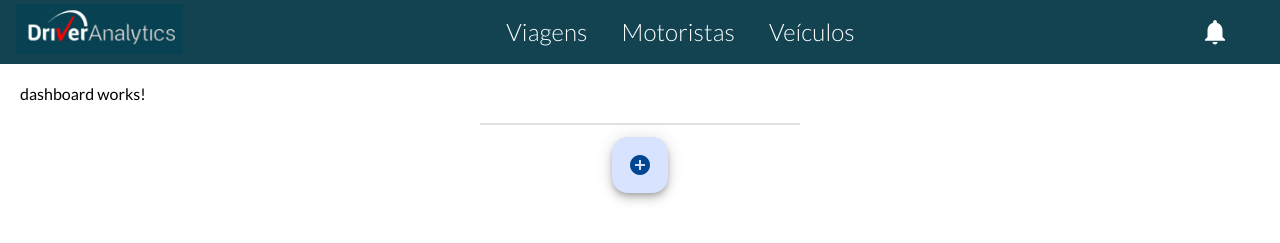
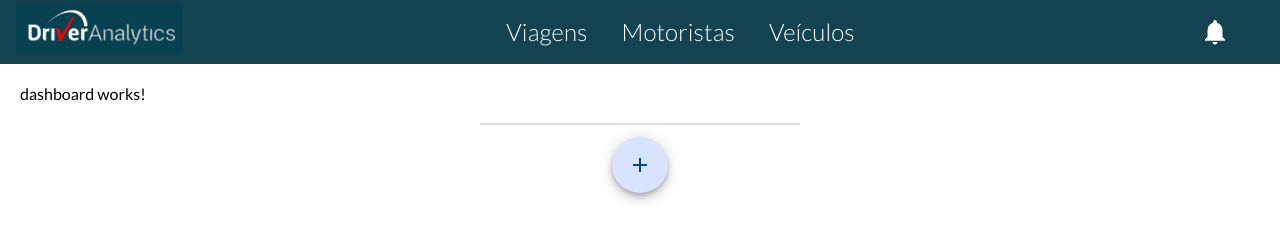
Before and after one commit to marianafaustino/desafio-motora-angular, an Angular app: page / in a window 1280 px wide. Shown: the top 243 px of the page. Built offline with nearby package versions, Linux system fonts and the light colour scheme.

Commit message:
style: ajustar aparencia do botao add

```diff
--- a/src/app/app.component.html
+++ b/src/app/app.component.html
@@ -1,13 +1,11 @@
 <mat-toolbar class="header">
 
-  <!-- Título no meio -->
   <a routerLink="/" >
     <img src="assets/logo.png" alt="Logo" width="100" />
   </a>
 
   <div class="spacer"></div>
 
-  <!-- Botões da Navbar -->
   <button mat-button routerLink="/viagens">Viagens</button>
   <button mat-button routerLink="/motoristas">Motoristas</button>
   <button mat-button routerLink="/veiculos">Veículos</button>
@@ -19,7 +17,6 @@
 
 </mat-toolbar>
 
-<!-- Submenu de Opções -->
 <mat-menu #optionsMenu="matMenu">
   <button mat-menu-item>
     <mat-icon>settings</mat-icon> Configurações
@@ -38,10 +35,11 @@
 
 <mat-divider class="custom-divider"></mat-divider>
 <div class="add-button-container">
-  <button mat-fab color="primary" (click)="openDialog()">
-    <mat-icon>add_circle</mat-icon>
+  <button mat-fab color="primary" (click)="openDialog()" class="add-button">
+    <mat-icon>add</mat-icon>
   </button>
 </div>
+
 
 
 <mat-toolbar class="footer">
--- a/src/app/app.component.scss
+++ b/src/app/app.component.scss
@@ -4,19 +4,36 @@
 
 .custom-divider {
     width: 320px;
-    margin: auto; /* Adiciona espaço acima e abaixo da linha */
-    border-width: 2px; /* Ajusta a espessura da linha */
-    border-color: rgba(0, 0, 0, 0.12); /* Cor do divisor (Material padrão) */
+    margin: auto;
+    border-width: 2px;
+    border-color: rgba(0, 0, 0, 0.12);
   }
 
   .add-button-container {
     display: flex;
-    justify-content: center; /* Centraliza o botão */
-    margin-top: 12px; /* Espaço após o divisor */
+    justify-content: center;
+    margin-top: 12px;
+    position: relative;
   }
 
-  button.mat-fab {
-    width: 56px;
-    height: 56px;
-    font-size: 24px;
+  .add-button {
+    --mdc-fab-container-shape: 50%;
+    --mdc-fab-size: 56px;
+    --mdc-fab-icon-size: 100%;
+    padding: 0 !important;
+    width: 56px !important;
+    height: 56px !important;
+    display: flex !important;
+    align-items: center !important;
+    justify-content: center !important;
+    position: absolute;
   }
+
+  .add-button mat-icon {
+    font-size: 24px !important;
+    width: 24px !important;
+    height: 24px !important;
+    display: flex;
+    align-items: center;
+    justify-content: center;
+  }
```
